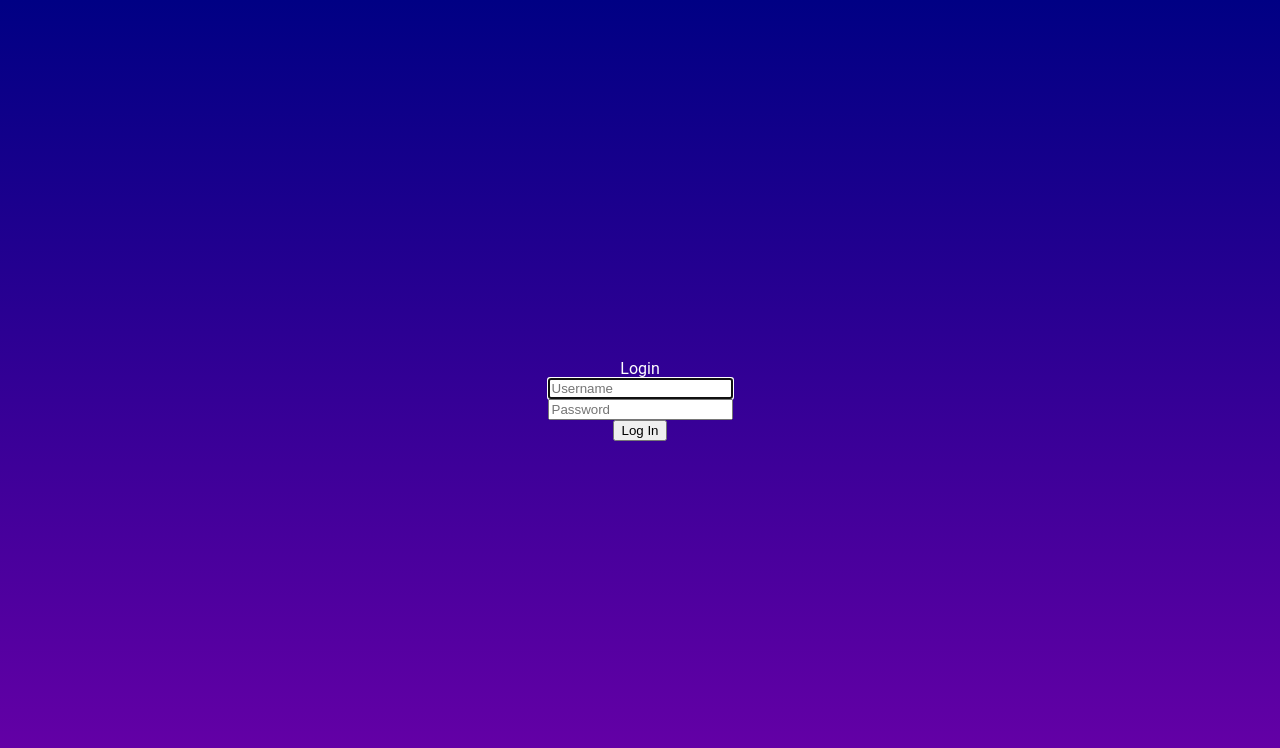
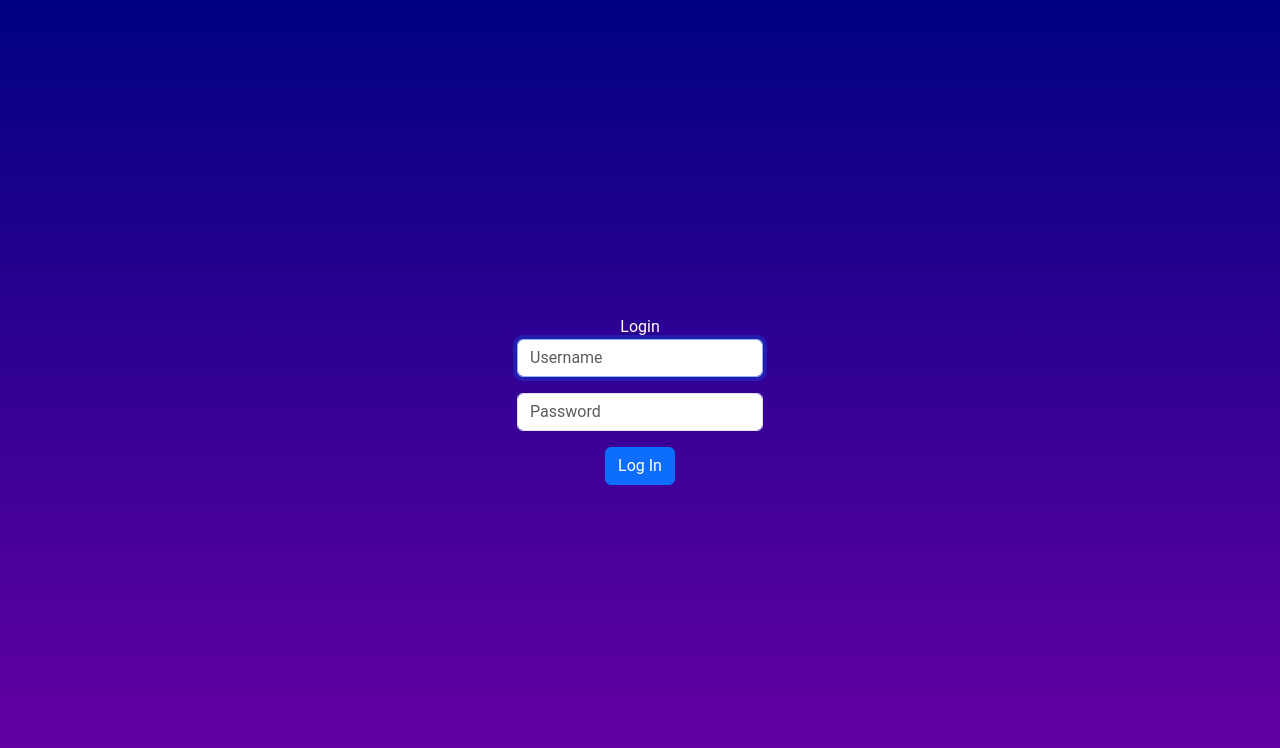
Before and after one commit to BhaveshKukreja29/DevWorth, a Flask app: template templates/login.html in a window 1280 px wide. Shown: the top 748 px of the page. Run offline with Flask 3, Linux system fonts and the light colour scheme; the template is opened without the code that fills it, so the values that code supplies are empty; some libraries are stand-ins or nearby versions.

Commit message:
Sat, Jul 20, 2024, 1:22 PM +05:30

```diff
--- a/templates/login.html
+++ b/templates/login.html
@@ -3,6 +3,12 @@
 <html lang="en">
     <head>
         Login
+        <meta charset="utf-8">
+        <meta name="viewport" content="initial-scale=1, width=device-width">
+
+        <link href="https://cdn.jsdelivr.net/npm/bootstrap@5.3.3/dist/css/bootstrap.min.css" rel="stylesheet" integrity="sha384-QWTKZyjpPEjISv5WaRU9OFeRpok6YctnYmDr5pNlyT2bRjXh0JMhjY6hW+ALEwIH" crossorigin="anonymous">
+        <script src="https://cdn.jsdelivr.net/npm/bootstrap@5.3.3/dist/js/bootstrap.bundle.min.js" integrity="sha384-YvpcrYf0tY3lHB60NNkmXc5s9fDVZLESaAA55NDzOxhy9GkcIdslK1eN7N6jIeHz" crossorigin="anonymous"></script>
+
         <link rel="stylesheet" href="{{ url_for('static', filename='style.css') }}">
     </head>
 
```
